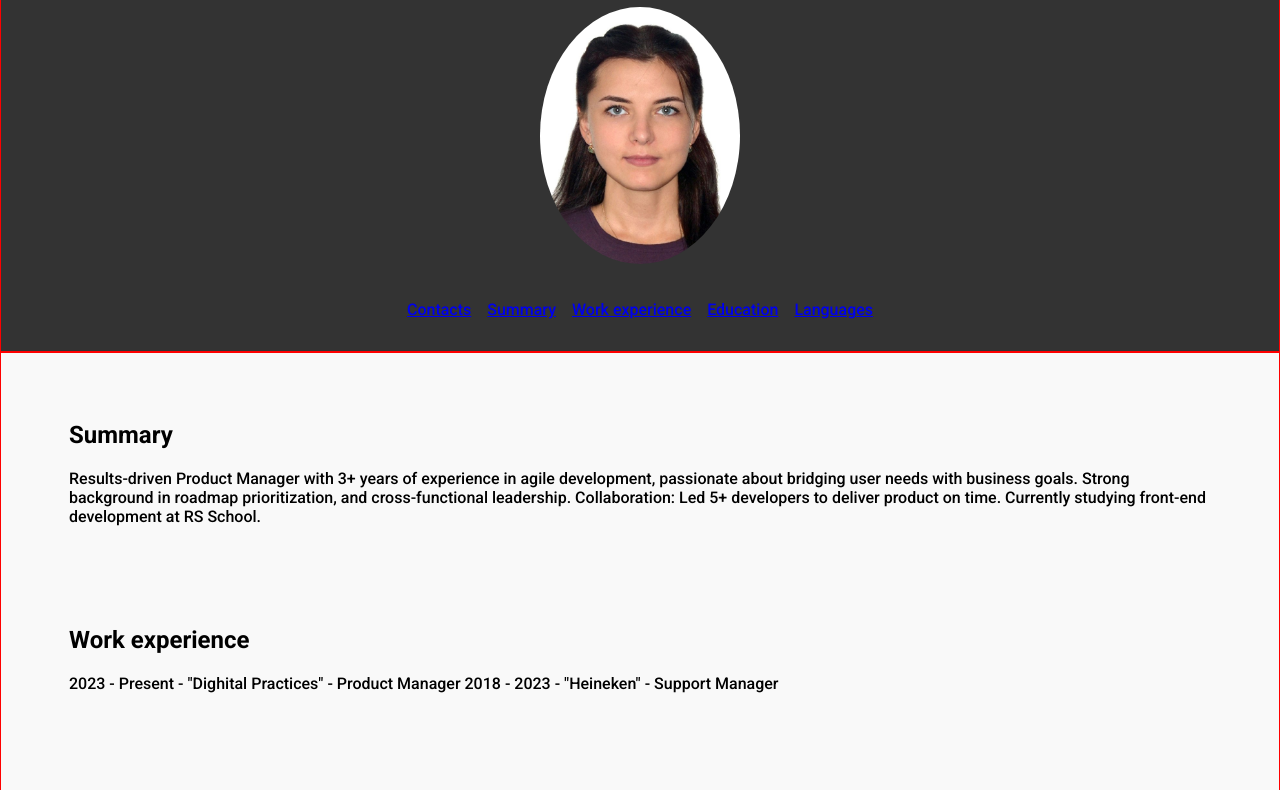
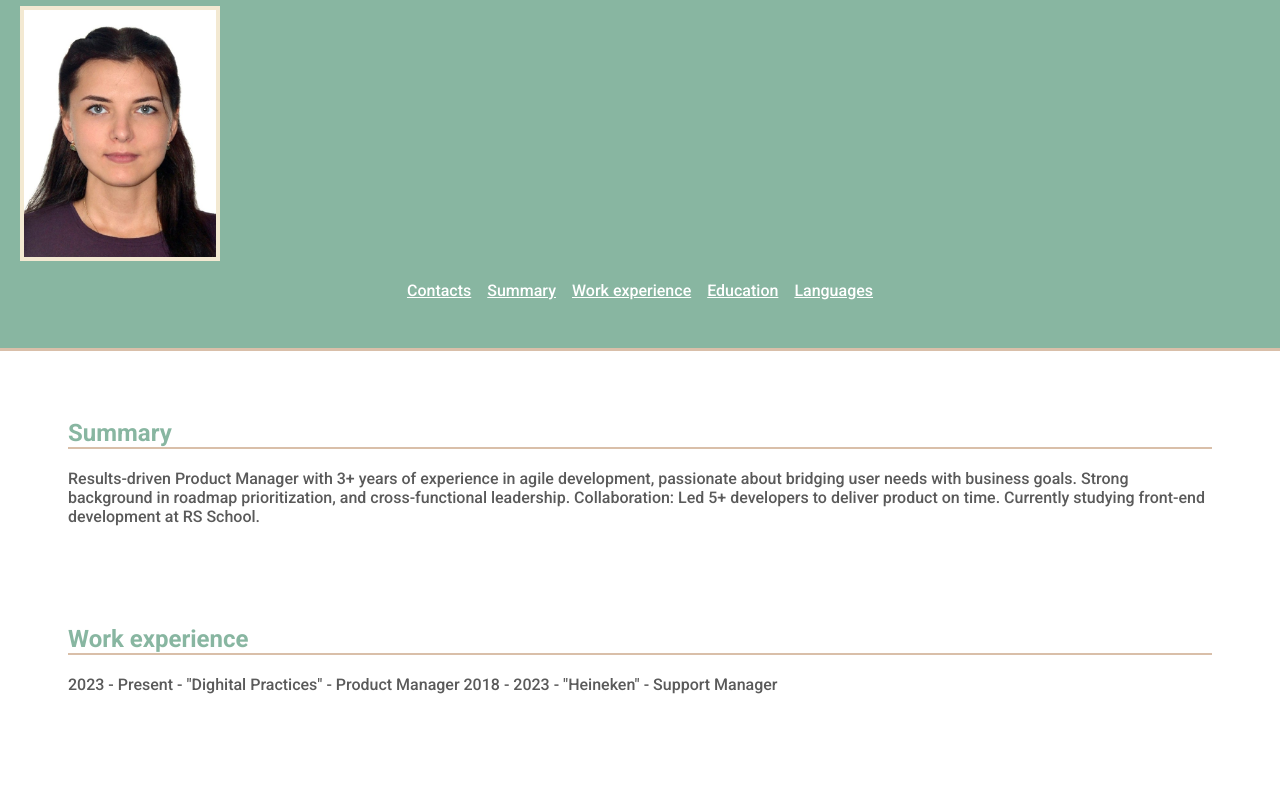
Before and after one commit to azaitceva/rsschool-cv, a plain HTML site: page index.html in a window 1280 px wide. Shown: the part 107-897 px from the top of the page. Drawn offline with Linux system fonts and the light colour scheme.

Commit message:
style: corrected style

```diff
--- a/css/style.css
+++ b/css/style.css
@@ -10,6 +10,8 @@ body {
   display: flex;
   flex-direction: column;
   justify-content: space-between; /* Прижимает header и footer к краям */
+  background-color: #FAF6F0;
+  color: #5A5A5A;
 }
 * {
   box-sizing: border-box;
@@ -24,17 +26,15 @@ body {
 }
 
 .header {
-  background-color: #333;
+  background-color: #88B6A1;
   color: white;
-  padding: 1rem;
-  text-align: center;
-  border: 1px solid red; /* Граница */
+  padding: 2rem 0;
+  border-bottom: 3px solid #D9BFA9;
 }
 
 .profile-img {
   max-width: 200px;
-  border-radius: 50%;
-  margin: 1rem 0;
+   border: 4px solid #F3E9D2;
 }
 
   /* Навигация */
@@ -46,24 +46,39 @@ body {
   padding: 0;
   list-style: none;
 }
+.nav-link {
+  color: white;
+}
 
 .main {
   flex: 1;
   padding: 2rem;
-  background-color: #f9f9f9;
-  border: 1px solid red; /* Граница */
+  background-color: white;
+}
+h1, h2 {
+  color: #88B6A1;
+}
+h2 {
+  border-bottom: 2px solid #D9BFA9;
 }
 section {
   margin-bottom: 2rem;
   padding: 1rem;
 }
 .footer {
-  background-color: #333;
+  background-color: #88B6A1;
   color: white;
   text-align: center;
   padding: 1rem;
-  border: 1px solid red; /* Граница */
 }
 .footer img {
   max-height: 50px;
 }
+
+:root {
+  --primary: #6D8B74; /* Пастельный зелёный */
+  --secondary: #EFEAD8; /* Кремовый */
+  --accent: #D0B8A8; /* Пастельный терракотовый */
+  --text: #5F5F5F; /* Тёмно-серый */
+  --light: #F8F4E9; /* Светлый крем */
+}
```
